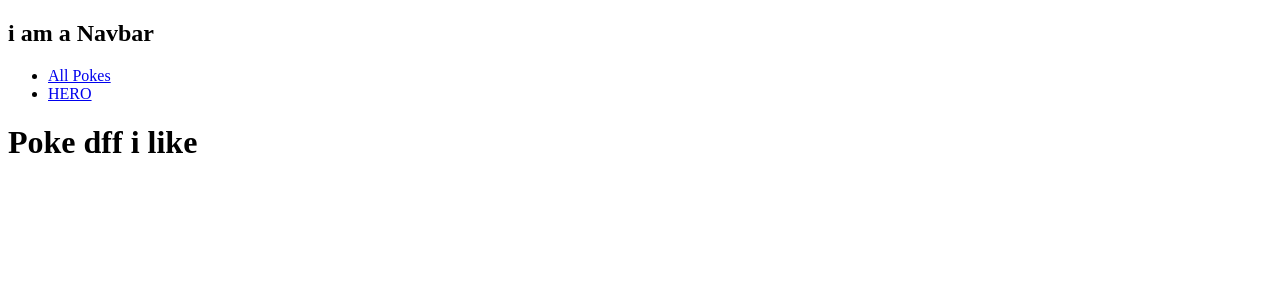
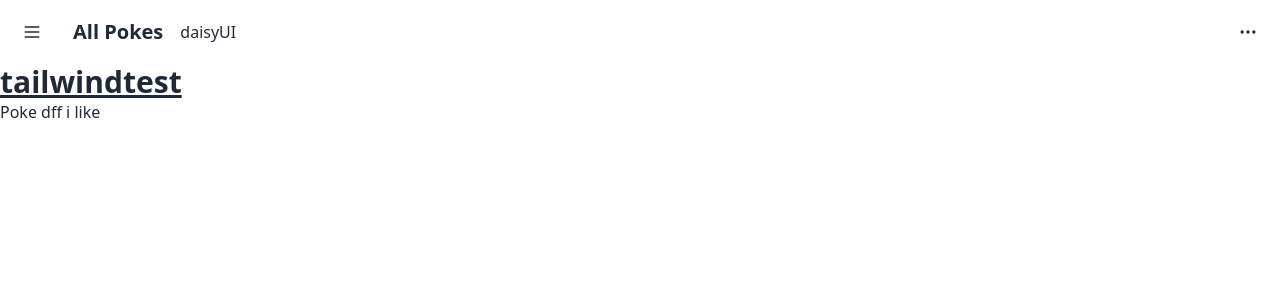
Before and after one commit to fab-elmar/pokefrontReactRouter6.4, a React (Vite) app: page / in a window 1280 px wide. Shown: the top 300 px of the page. Built offline with nearby package versions, Linux system fonts and the light colour scheme.

Commit message:
activates tailwind+daisui

```diff
--- a/package.json
+++ b/package.json
@@ -10,6 +10,7 @@
   },
   "dependencies": {
     "axios": "^1.1.3",
+    "daisyui": "^2.38.1",
     "node-fetch": "^3.2.10",
     "react": "^18.2.0",
     "react-dom": "^18.2.0",
@@ -19,6 +20,9 @@
     "@types/react": "^18.0.22",
     "@types/react-dom": "^18.0.7",
     "@vitejs/plugin-react": "^2.2.0",
+    "autoprefixer": "^10.4.13",
+    "postcss": "^8.4.18",
+    "tailwindcss": "^3.2.2",
     "vite": "^3.2.0"
   }
 }
--- /dev/null
+++ b/postcss.config.cjs
@@ -0,0 +1,6 @@
+module.exports = {
+  plugins: {
+    tailwindcss: {},
+    autoprefixer: {},
+  },
+}
--- a/src/components/Navbar.jsx
+++ b/src/components/Navbar.jsx
@@ -8,8 +8,37 @@ export const Navbar = () => {
 
     let activeClassName = "underline";
     return (
-        <div><h2>i am a Navbar</h2>
-            <nav>
+
+        <div className="navbar bg-base-100">
+            <div className="flex-none">
+                <button className="btn btn-square btn-ghost">
+                    <svg xmlns="http://www.w3.org/2000/svg" fill="none" viewBox="0 0 24 24" className="inline-block w-5 h-5 stroke-current"><path strokeLinecap="round" strokeLinejoin="round" strokeWidth="2" d="M4 6h16M4 12h16M4 18h16"></path></svg>
+                </button>
+            </div>
+            <div className="flex-1">
+                <NavLink className="btn btn-ghost normal-case text-xl"
+                    to="pokemons"
+
+                >
+                    All Pokes
+                </NavLink>
+                <a >daisyUI</a>
+            </div>
+            <div className="flex-none">
+                <button className="btn btn-square btn-ghost">
+                    <svg xmlns="http://www.w3.org/2000/svg" fill="none" viewBox="0 0 24 24" className="inline-block w-5 h-5 stroke-current"><path strokeLinecap="round" strokeLinejoin="round" strokeWidth="2" d="M5 12h.01M12 12h.01M19 12h.01M6 12a1 1 0 11-2 0 1 1 0 012 0zm7 0a1 1 0 11-2 0 1 1 0 012 0zm7 0a1 1 0 11-2 0 1 1 0 012 0z"></path></svg>
+                </button>
+            </div>
+        </div>
+
+
+    )
+}
+
+
+
+
+{/* <nav>
                 <ul>
                     <li>
                         <NavLink
@@ -36,6 +65,4 @@ export const Navbar = () => {
             </nav>
 
 
-        </div>
-    )
-}
+         */}
--- /dev/null
+++ b/src/components/RandomPoke.jsx
@@ -0,0 +1,16 @@
+import React from 'react'
+
+
+
+
+
+const RandomPoke = () => {
+  const { pokes } = useLoaderData();
+  console.log(pokes)
+  return (
+    <div>RandomPoke</div>
+
+  )
+}
+
+export default RandomPoke
--- a/src/index.css
+++ b/src/index.css
@@ -0,0 +1,3 @@
+@tailwind base;
+@tailwind components;
+@tailwind utilities;
--- a/src/routes/AllPokes.jsx
+++ b/src/routes/AllPokes.jsx
@@ -16,8 +16,10 @@ export const AllPokes = () => {
     return (<>
         <div>AllPokes</div>
         <ol>
-            {pokes.map((p) => (
+            {pokes.map((p) => (<>
                 <li key={p.id}> <Link to={`../pokemon/${p.id}`}>{p.name.english} </Link></li>
+                <img src={`https://raw.githubusercontent.com/PokeAPI/sprites/master/sprites/pokemon/other/official-artwork/${p.id}.png`} width="100" />
+            </>
             )
             )}
         </ol>
--- a/src/routes/Hero.jsx
+++ b/src/routes/Hero.jsx
@@ -6,6 +6,8 @@ function Hero() {
 
   return (
     <div >
+      <h1 className="text-3xl font-bold underline">
+        tailwindtest      </h1>
 
       <h1>Poke dff i  like</h1>
 
--- /dev/null
+++ b/tailwind.config.cjs
@@ -0,0 +1,12 @@
+/** @type {import('tailwindcss').Config} */
+module.exports = {
+  content: [
+    "./index.html",
+    "./src/**/*.{js,ts,jsx,tsx}",
+  ],
+  theme: {
+    extend: {},
+  },
+  plugins: [require("daisyui")],
+
+}
```
Also changed, not shown: 1 other file (tests, documents, lock files or other folders).
